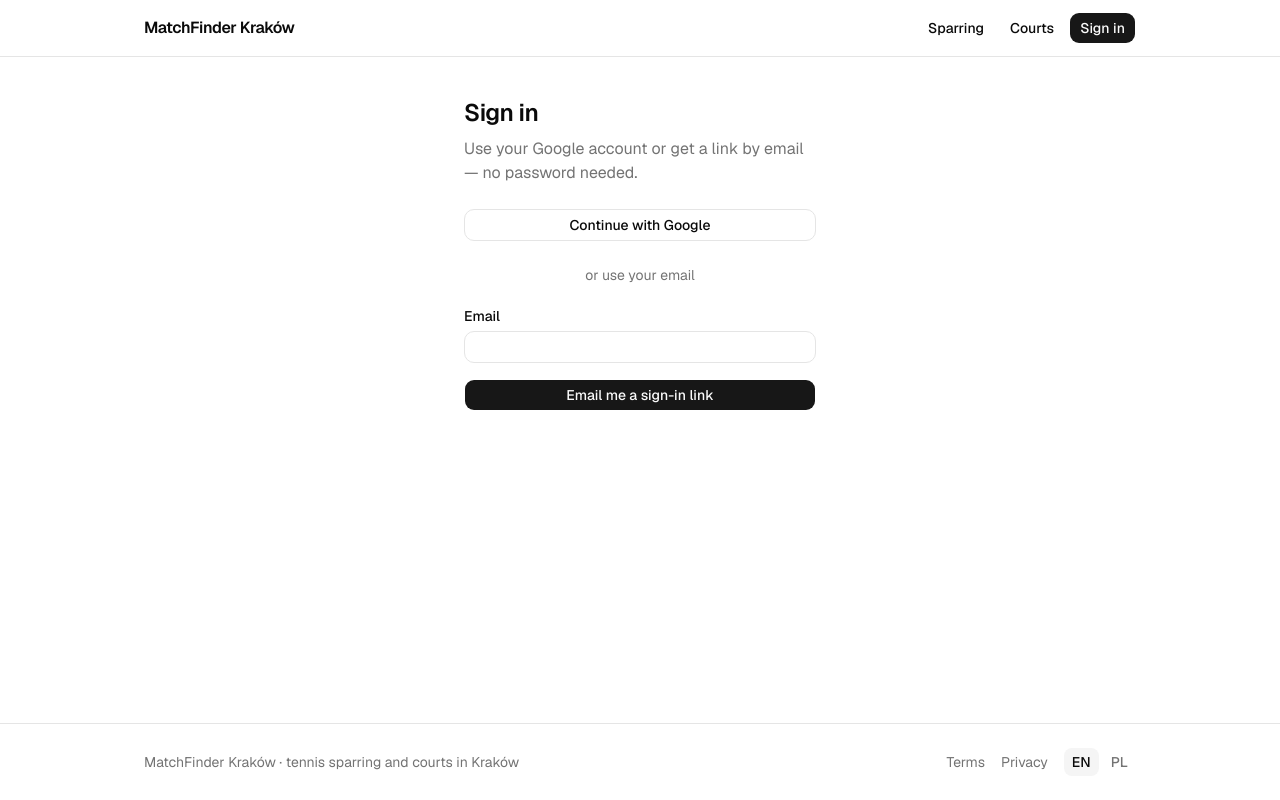
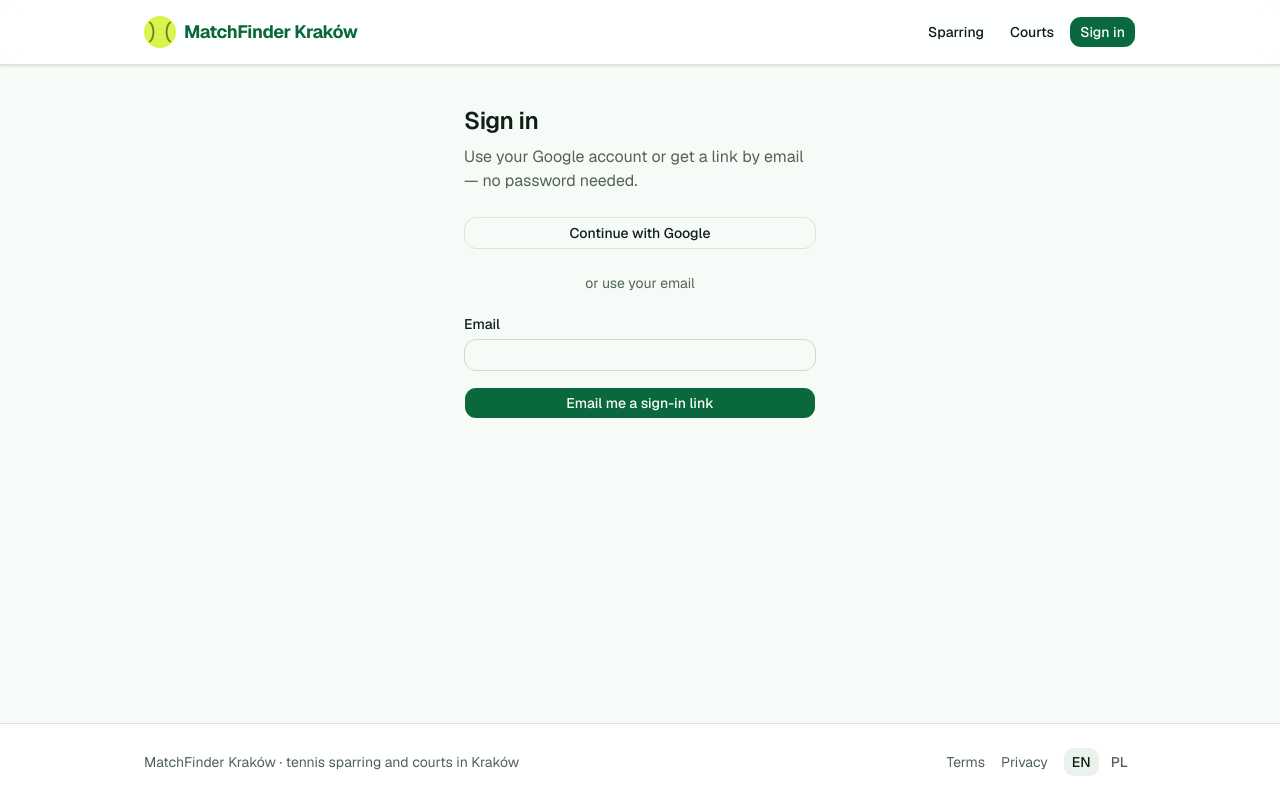
Before and after one commit to RomanZavitiy/tennisApp, a Next.js app: page /login in a window 1280 px wide. Built offline with nearby package versions, Linux system fonts and the light colour scheme; no server answers.

Commit message:
Give the app a tennis-green look: brand tokens, header and footer (#87)

```diff
--- a/app/globals.css
+++ b/app/globals.css
@@ -39,6 +39,8 @@
   --color-popover: var(--popover);
   --color-card-foreground: var(--card-foreground);
   --color-card: var(--card);
+  --color-highlight: var(--highlight);
+  --color-highlight-foreground: var(--highlight-foreground);
   --radius-sm: calc(var(--radius) * 0.6);
   --radius-md: calc(var(--radius) * 0.8);
   --radius-lg: var(--radius);
@@ -48,39 +50,43 @@
   --radius-4xl: calc(var(--radius) * 2.6);
 }
 
+/* Tennis green (slice K3, owner's pick over a clay-orange candidate on
+   2026-10-17): deep court green, with tennis-ball yellow as the highlight. */
 :root {
-  --background: oklch(1 0 0);
-  --foreground: oklch(0.145 0 0);
+  --background: oklch(0.985 0.006 150);
+  --foreground: oklch(0.22 0.03 160);
   --card: oklch(1 0 0);
-  --card-foreground: oklch(0.145 0 0);
+  --card-foreground: oklch(0.22 0.03 160);
   --popover: oklch(1 0 0);
-  --popover-foreground: oklch(0.145 0 0);
-  --primary: oklch(0.205 0 0);
-  --primary-foreground: oklch(0.985 0 0);
-  --secondary: oklch(0.97 0 0);
-  --secondary-foreground: oklch(0.205 0 0);
-  --muted: oklch(0.97 0 0);
-  --muted-foreground: oklch(0.556 0 0);
-  --accent: oklch(0.97 0 0);
-  --accent-foreground: oklch(0.205 0 0);
+  --popover-foreground: oklch(0.22 0.03 160);
+  --primary: oklch(0.46 0.11 155);
+  --primary-foreground: oklch(0.99 0 0);
+  --secondary: oklch(0.95 0.03 150);
+  --secondary-foreground: oklch(0.3 0.07 155);
+  --muted: oklch(0.955 0.015 150);
+  --muted-foreground: oklch(0.48 0.03 155);
+  --accent: oklch(0.955 0.015 150);
+  --accent-foreground: oklch(0.3 0.07 155);
+  --highlight: oklch(0.92 0.19 118);
+  --highlight-foreground: oklch(0.28 0.07 140);
+  --border: oklch(0.91 0.02 150);
+  --input: oklch(0.88 0.025 150);
+  --ring: oklch(0.6 0.12 155);
+  --sidebar: oklch(0.975 0.01 150);
+  --sidebar-foreground: oklch(0.22 0.03 160);
+  --sidebar-primary: oklch(0.46 0.11 155);
+  --sidebar-primary-foreground: oklch(0.99 0 0);
+  --sidebar-accent: oklch(0.955 0.015 150);
+  --sidebar-accent-foreground: oklch(0.3 0.07 155);
+  --sidebar-border: oklch(0.91 0.02 150);
+  --sidebar-ring: oklch(0.6 0.12 155);
   --destructive: oklch(0.577 0.245 27.325);
-  --border: oklch(0.922 0 0);
-  --input: oklch(0.922 0 0);
-  --ring: oklch(0.708 0 0);
   --chart-1: oklch(0.87 0 0);
   --chart-2: oklch(0.556 0 0);
   --chart-3: oklch(0.439 0 0);
   --chart-4: oklch(0.371 0 0);
   --chart-5: oklch(0.269 0 0);
-  --radius: 0.625rem;
-  --sidebar: oklch(0.985 0 0);
-  --sidebar-foreground: oklch(0.145 0 0);
-  --sidebar-primary: oklch(0.205 0 0);
-  --sidebar-primary-foreground: oklch(0.985 0 0);
-  --sidebar-accent: oklch(0.97 0 0);
-  --sidebar-accent-foreground: oklch(0.205 0 0);
-  --sidebar-border: oklch(0.922 0 0);
-  --sidebar-ring: oklch(0.708 0 0);
+  --radius: 0.75rem;
 }
 
 .dark {
@@ -115,6 +121,8 @@
   --sidebar-accent-foreground: oklch(0.985 0 0);
   --sidebar-border: oklch(1 0 0 / 10%);
   --sidebar-ring: oklch(0.556 0 0);
+  --highlight: oklch(0.92 0.19 118);
+  --highlight-foreground: oklch(0.28 0.07 140);
 }
 
 @layer base {
--- a/app/layout.tsx
+++ b/app/layout.tsx
@@ -34,7 +34,7 @@ export async function generateMetadata(): Promise<Metadata> {
 
 // Separate from `metadata` since Next.js 16 (themeColor moved out of the
 // metadata object in Next 14+).
-export const viewport: Viewport = { themeColor: "#121212" };
+export const viewport: Viewport = { themeColor: "#0a693c" };
 
 export default async function RootLayout({ children }: LayoutProps<"/">) {
   // Task 1.20: the active language always comes from the NEXT_LOCALE cookie
--- a/app/manifest.ts
+++ b/app/manifest.ts
@@ -3,8 +3,8 @@ import { getTranslations } from "next-intl/server";
 
 // Task 5.14: installable on Android (Chrome) and iOS 16.4+ ("Add to Home
 // Screen", Safari only — see /install for the instruction). standalone hides
-// the browser chrome once installed; theme_color matches the near-black
-// primary the site already uses (no brand color yet, decision 0.19).
+// the browser chrome once installed; theme_color is the tennis-green primary
+// from app/globals.css (slice K3), as a hex value.
 export default async function manifest(): Promise<MetadataRoute.Manifest> {
   const t = await getTranslations("Metadata");
   return {
@@ -14,7 +14,7 @@ export default async function manifest(): Promise<MetadataRoute.Manifest> {
     start_url: "/",
     display: "standalone",
     background_color: "#ffffff",
-    theme_color: "#121212",
+    theme_color: "#0a693c",
     icons: [
       {
         src: "/icons/icon-192.png",
--- /dev/null
+++ b/components/header-nav-links.tsx
@@ -0,0 +1,39 @@
+"use client";
+
+import Link from "next/link";
+import { usePathname } from "next/navigation";
+
+import { buttonVariants } from "@/components/ui/button";
+import { cn } from "@/lib/utils";
+
+type NavLink = { href: string; label: string };
+
+/** Whether `pathname` is inside the section `href` names (/offers/123 is
+ * still "Sparring"). */
+function isActive(pathname: string, href: string): boolean {
+  return pathname === href || pathname.startsWith(`${href}/`);
+}
+
+// The desktop header links (slice K3), marking the section the player is in.
+// A client component only for usePathname: the header itself stays a server
+// component.
+export function HeaderNavLinks({ links }: { links: NavLink[] }) {
+  const pathname = usePathname();
+
+  return links.map((link) => {
+    const active = isActive(pathname, link.href);
+    return (
+      <Link
+        key={link.href}
+        href={link.href}
+        aria-current={active ? "page" : undefined}
+        className={cn(
+          buttonVariants({ variant: "ghost" }),
+          active && "bg-secondary text-secondary-foreground hover:bg-secondary",
+        )}
+      >
+        {link.label}
+      </Link>
+    );
+  });
+}
--- a/components/site-footer.tsx
+++ b/components/site-footer.tsx
@@ -7,7 +7,7 @@ export function SiteFooter() {
   const t = useTranslations("SiteFooter");
 
   return (
-    <footer className="border-t">
+    <footer className="mt-10 border-t bg-card">
       <div className="mx-auto flex max-w-5xl flex-wrap items-center justify-between gap-3 px-4 py-6 text-sm text-muted-foreground">
         <span>{t("tagline")}</span>
         <nav className="flex items-center gap-4">
--- a/components/site-header.tsx
+++ b/components/site-header.tsx
@@ -2,6 +2,7 @@ import { getTranslations } from "next-intl/server";
 import Link from "next/link";
 
 import { signOut } from "@/app/auth/actions";
+import { HeaderNavLinks } from "@/components/header-nav-links";
 import { MobileNav } from "@/components/mobile-nav";
 import { NotificationBell } from "@/components/notification-bell";
 import { Button, buttonVariants } from "@/components/ui/button";
@@ -27,9 +28,13 @@ export async function SiteHeader() {
   const links = user ? [...navLinks, profile] : navLinks;
 
   return (
-    <header className="border-b">
-      <div className="mx-auto flex h-14 max-w-5xl items-center justify-between gap-4 px-4">
-        <Link href="/" className="font-semibold tracking-tight">
+    <header className="sticky top-0 z-40 border-b bg-card/90 shadow-sm backdrop-blur">
+      <div className="mx-auto flex h-16 max-w-5xl items-center justify-between gap-4 px-4">
+        <Link
+          href="/"
+          className="flex items-center gap-2 text-lg font-bold tracking-tight text-primary"
+        >
+          <BallMark />
           {tMetadata("siteName")}
         </Link>
 
@@ -38,15 +43,7 @@ export async function SiteHeader() {
             aria-label={t("mainNav")}
             className="hidden items-center gap-1 sm:flex"
           >
-            {links.map((link) => (
-              <Link
-                key={link.href}
-                href={link.href}
-                className={buttonVariants({ variant: "ghost" })}
-              >
-                {link.label}
-              </Link>
-            ))}
+            <HeaderNavLinks links={links} />
             {user ? (
               <form action={signOut}>
                 <Button type="submit" variant="outline">
@@ -72,3 +69,23 @@ export async function SiteHeader() {
     </header>
   );
 }
+
+/** The logo mark (slice K3): a tennis ball in the palette's highlight colour. */
+function BallMark() {
+  return (
+    <svg
+      viewBox="0 0 32 32"
+      aria-hidden
+      className="size-8 shrink-0 rounded-full bg-highlight text-highlight-foreground"
+    >
+      <path
+        d="M6 6.5c4.5 4 4.5 15 0 19M26 6.5c-4.5 4-4.5 15 0 19"
+        fill="none"
+        stroke="currentColor"
+        strokeWidth="2"
+        strokeLinecap="round"
+        opacity="0.55"
+      />
+    </svg>
+  );
+}
```
